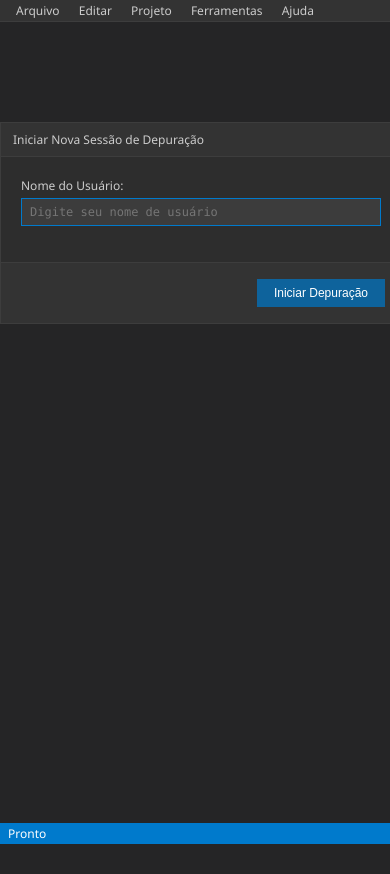
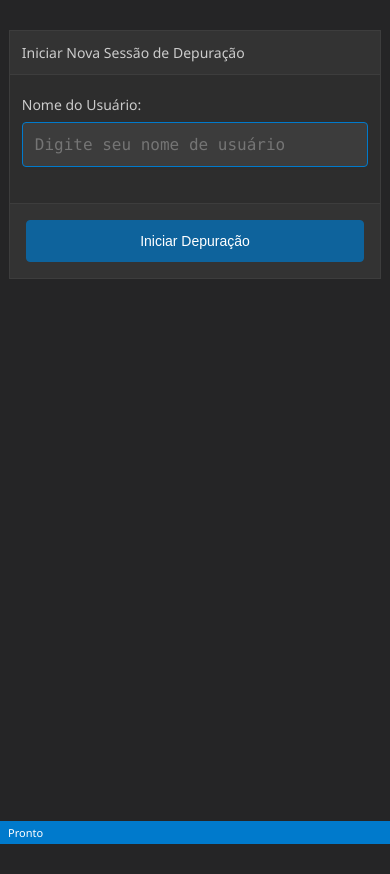
Before and after one commit to Ju-lio/makna_chat, a Flask app: page /login in a window 390 px wide. Before the commit the page ends 844 px from the top, so only its background shows below. Run offline with Flask 3, Linux system fonts and the light colour scheme; parts of the project's set-up code (start-up, migrations or seed data) failed here and were passed over.

Commit message:
feat: melhorias no chat e player de vídeo
- Adicionado suporte ao ngrok para acesso remoto
- Implementado player de vídeo do YouTube com abordagem de nova aba (compatível com BitDefender)
- Melhorado design responsivo mobile para login e chat
- Corrigido problema de última mensagem cortada no mobile
- Ajustadas cores do chat mobile para melhor legibilidade
- Adicionado scroll suave e espaçamento adequado no mobile

```diff
--- a/templates/login.html
+++ b/templates/login.html
@@ -110,6 +110,69 @@
       ::-webkit-scrollbar-thumb:hover {
         background: #4f4f4f;
       }
+
+      /* Design Responsivo para Mobile */
+      @media (max-width: 768px) {
+        .menubar {
+          display: none;
+        }
+
+        .login-container {
+          width: 90%;
+          margin: 50px auto;
+          max-width: 400px;
+        }
+
+        .header h1 {
+          font-size: 14px;
+        }
+
+        .form-content {
+          padding: 24px 16px;
+        }
+
+        label {
+          font-size: 14px;
+          margin-bottom: 8px;
+        }
+
+        input {
+          padding: 12px;
+          font-size: 16px;
+          border-radius: 4px;
+        }
+
+        button {
+          padding: 12px 24px;
+          font-size: 14px;
+          width: 100%;
+          border-radius: 4px;
+        }
+
+        .button-container {
+          padding: 16px;
+        }
+
+        .status-bar {
+          font-size: 11px;
+          padding: 4px 8px;
+        }
+      }
+
+      @media (max-width: 480px) {
+        .login-container {
+          width: 95%;
+          margin: 30px auto;
+        }
+
+        .header {
+          padding: 12px;
+        }
+
+        .form-content {
+          padding: 20px 12px;
+        }
+      }
     </style>
   </head>
   <body>
```
Also changed, not shown: templates/index.html (+49 -2 lines), templates/sewage.html (+117 -20 lines), README.md.
